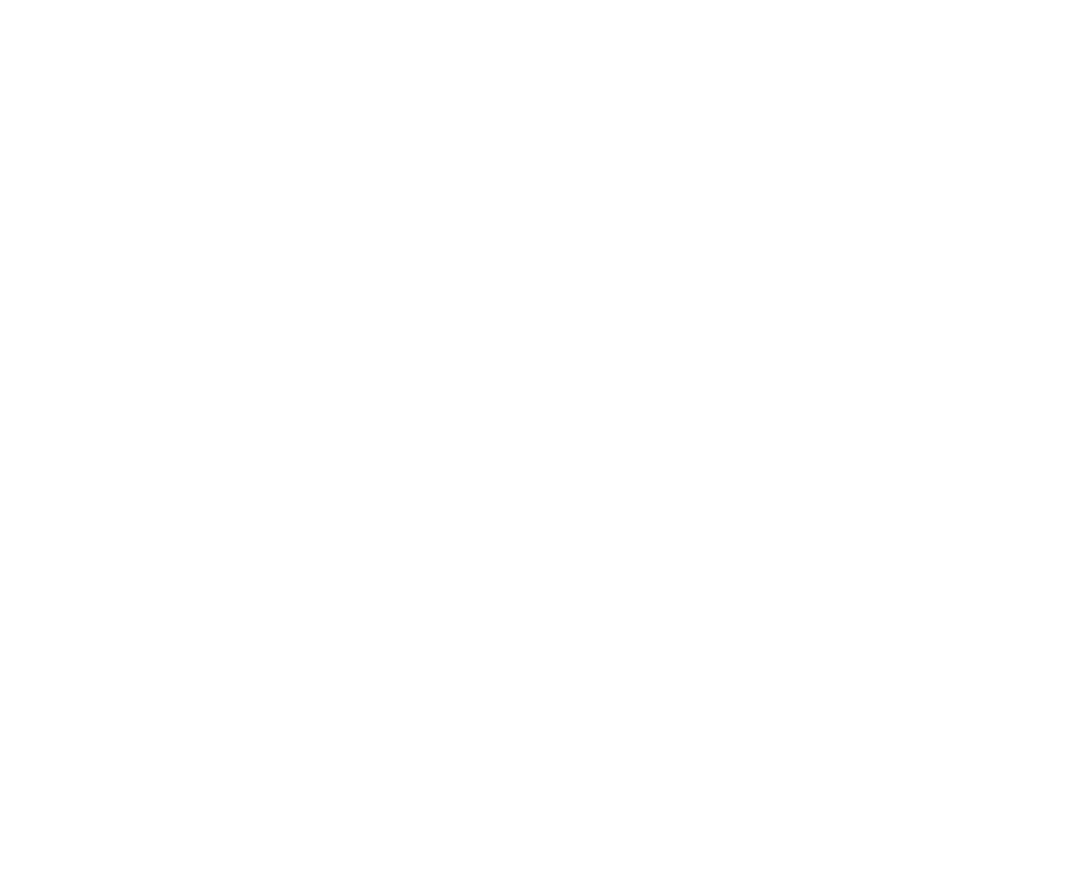
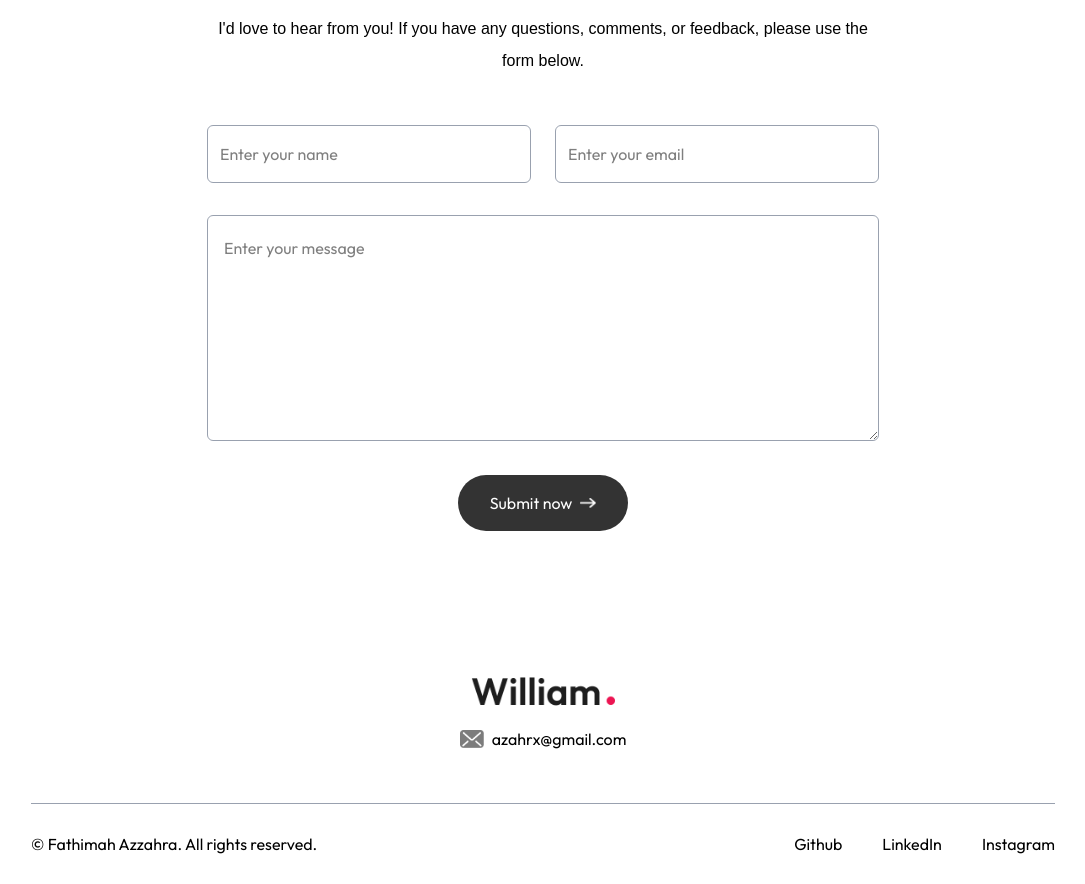
Before and after one commit to azahrx/portfolio-zara, a Next.js app: page / in a window 1280 px wide. Shown: the part 3200-4084 px from the top of the page, without its empty margins (97-1182 px from the left). Before the commit the page ends 3069 px from the top, so only its background shows below. Built offline with nearby package versions, Linux system fonts and the light colour scheme; a web font is replaced by a local one.

Commit message:
feat: add contact and footer section

```diff
--- /dev/null
+++ b/app/components/Contact.jsx
@@ -0,0 +1,80 @@
+import { assets } from '@/assets/assets'
+import Image from 'next/image'
+import React, { useState } from 'react'
+
+const Contact = () => {
+    const [result, setResult] = useState("")
+    const onSubmit = async (event) => {
+      event.preventDefault();
+      setResult("Sending....");
+      const formData = new FormData(event.target);
+
+      formData.append("access_key", process.env.NEXT_PUBLIC_CONTACT_ACCESS_KEY);
+
+      const response = await fetch("https://api.web3forms.com/submit", {
+        method: "POST",
+        body: formData
+      });
+
+      const data = await response.json();
+
+      if (data.success) {
+        setResult("Form Submitted Successfully");
+        event.target.reset();
+      } else {
+        console.log("Error", data);
+        setResult(data.message);
+      }
+    };
+
+  return (
+    <div id='contact' className='w-full px-[12%] py-10 scroll-mt-20 bg-[url("/footer-bg-color.png")] bg-no-repeat bg-center bg-[length:90%_auto]'>
+      <h4 className='text-center mb-2 text-lg font-ovo'>
+        Connect with me
+      </h4>
+      <h2 className='text-center text-5xl font-ovo'>
+        Get in touch
+      </h2>
+
+      <p className='text-center max-w-2xl mx-auto mt-5 mb-12 font-ovo'>
+        I'd love to hear from you! If you have any questions, comments, or feedback, please use the form below.
+      </p>
+
+      <form onSubmit={onSubmit} className='max-w-2xl mx-auto'>
+        <div className='grid [grid-template-columns:repeat(auto-fit,minmax(200px,1fr))] gap-6 mt-10 mb-8'>
+            <input
+                type='text'
+                placeholder='Enter your name'
+                required
+                className='flex-1 p-3 outline-none border-[0.5px] border-gray-400 rounded-md bg-white'
+                name='name'
+            />
+            <input
+                type='email'
+                placeholder='Enter your email'
+                required
+                className='flex-1 p-3 outline-none border-[0.5px] border-gray-400 rounded-md bg-white'
+                name='email'
+            />
+        </div>
+        <textarea
+            rows='6'
+            placeholder='Enter your message'
+            required
+            className='w-full p-4 outline-none border-[0.5px] border-gray-400 rounded-md bg-white mb-6'
+            name='message'
+        ></textarea>
+
+        <button
+            type='submit'
+            className='py-3 px-8 w-max flex items-center justify-between gap-2 bg-black/80 text-white rounded-full mx-auto hover:bg-black duration-500'
+        >
+            Submit now <Image src={assets.right_arrow_white} alt='Send icon' className='w-4' />
+        </button>
+        <p className='mt-4'>{result}</p>
+      </form>
+    </div>
+  )
+}
+
+export default Contact
--- /dev/null
+++ b/app/components/Footer.jsx
@@ -0,0 +1,30 @@
+import { assets } from '@/assets/assets'
+import Image from 'next/image'
+import React from 'react'
+
+const Footer = () => {
+  return (
+    <div className='mt-20'>
+      <div className='text-center'>
+        <Image src={assets.logo} alt='' className='w-36 mx-auto mb-2 ' />
+
+        <div className='w-max flex items-center gap-2 mx-auto'>
+            <Image src={assets.mail_icon} alt='' className='w-6 ' />
+            azahrx@gmail.com
+        </div>
+      </div>
+
+      <div className='text-center sm:flex items-center justify-between border-t border-gray-400 mx-[10%] mt-12 py-6'>
+        <p>© Fathimah Azzahra. All rights reserved.</p>
+        <ul className='flex items-center gap-10 justify-center mt-4 sm:mt-0'>
+          {/* TODO: Change the actual links */}
+            <li><a target='_blank' href='https://github.com/azahrx'>Github</a></li>
+            <li><a target='_blank' href='https://github.com/azahrx'>LinkedIn</a></li>
+            <li><a target='_blank' href='https://github.com/azahrx'>Instagram</a></li>
+        </ul>
+      </div>
+    </div>
+  )
+}
+
+export default Footer
--- a/app/page.js
+++ b/app/page.js
@@ -1,5 +1,7 @@
 'use client'
 import About from "./components/About";
+import Contact from "./components/Contact";
+import Footer from "./components/Footer";
 import Header from "./components/Header";
 import Navbar from "./components/Navbar";
 import Services from "./components/Services";
@@ -13,6 +15,8 @@
     <About />
     <Services />
     <Work />
+    <Contact />
+    <Footer />
     </>
   );
 }
```
